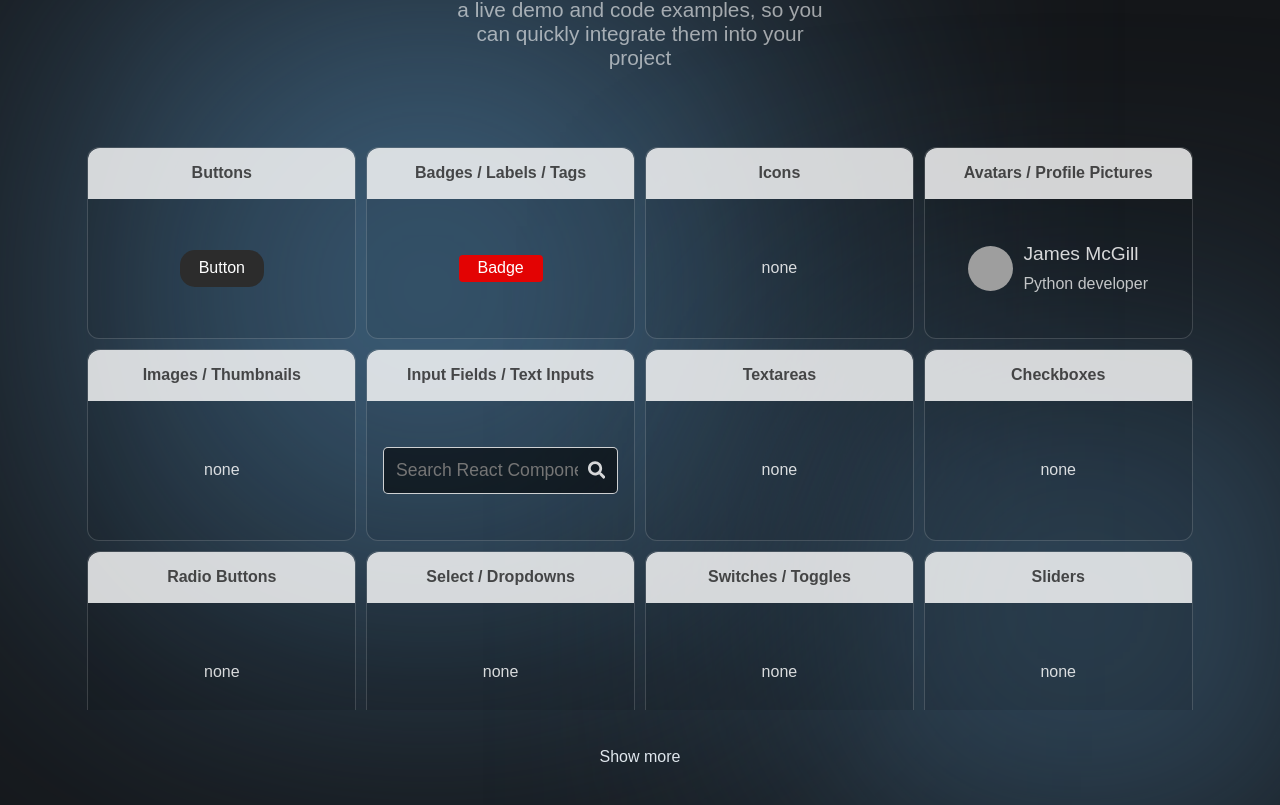
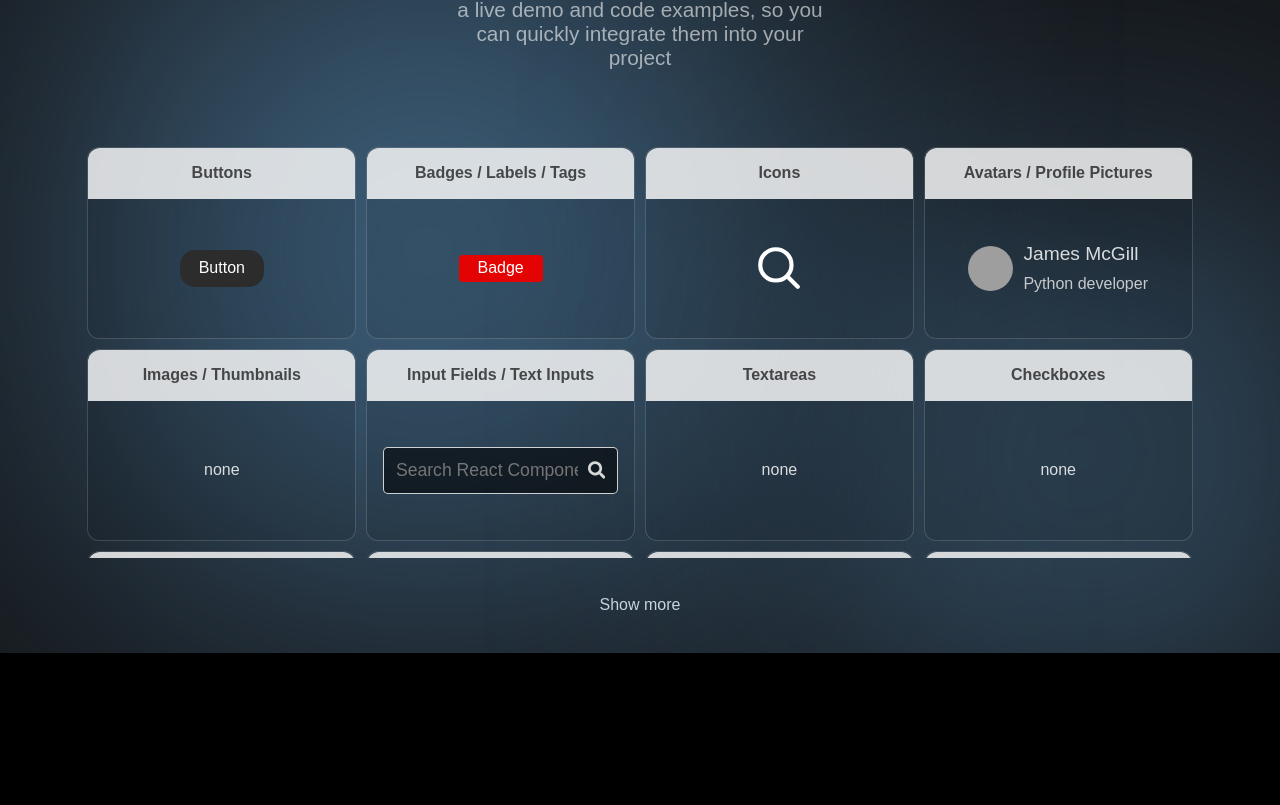
Before and after one commit to vitygo/Reactra-UI, a React (Vite) app: page / in a window 1280 px wide. Shown: the part 2155-2960 px from the top of the page. After the commit the page ends 2808 px from the top, so only its background shows below. Built offline with nearby package versions, Linux system fonts and the light colour scheme; grey boxes are pictures that could not be loaded.

Commit message:
add new component to showcase

```diff
--- a/src/components/MainPage/ComponentsShowcase/ComponentsShowcase.css
+++ b/src/components/MainPage/ComponentsShowcase/ComponentsShowcase.css
@@ -72,13 +72,14 @@
     width: 100%;
     padding: 6%;
     overflow: hidden;
-    height: 80vh;
+    height: 61vh;
     padding-bottom: 0px;
 
 }
 
 .components-showcase-section__components-grid.open{
     height: auto;
+
 
 
 
--- a/src/components/MainPage/ComponentsShowcase/ComponentsShowcase.jsx
+++ b/src/components/MainPage/ComponentsShowcase/ComponentsShowcase.jsx
@@ -11,7 +11,7 @@ const uiComponentsСategories = [
       subcategories: [
         { id: 101, name: "Buttons", posterComponent: <PrimaryButton/>},
         { id: 102, name: "Badges / Labels / Tags", posterComponent: <DefaultBadge/>},
-        { id: 103, name: "Icons" , posterComponent: 'none'},
+        { id: 103, name: "Icons" , posterComponent: <SearchIcon size='50px' color='white'/>},
         { id: 104, name: "Avatars / Profile Pictures", posterComponent: <AvatarWidthText/>},
         { id: 105, name: "Images / Thumbnails", posterComponent: 'none'}
       ]
@@ -188,3 +188,14 @@ export function SearchInput(){
 
 
 }
+
+export function SearchIcon({size, color}){
+    return(
+            <svg width={size} height={size} viewBox="0 0 24 24" fill="none" xmlns="http://www.w3.org/2000/svg">
+            <path d="M15.7955 15.8111L21 21M18 10.5C18 14.6421 14.6421 18 10.5 18C6.35786 18 3 14.6421 3 10.5C3 6.35786 6.35786 3 10.5 3C14.6421 3 18 6.35786 18 10.5Z" stroke={color} stroke-width="2" stroke-linecap="round" stroke-linejoin="round"/>
+            </svg>
+
+    );
+
+
+}
```
Also changed, not shown: public/search.svg (added).
